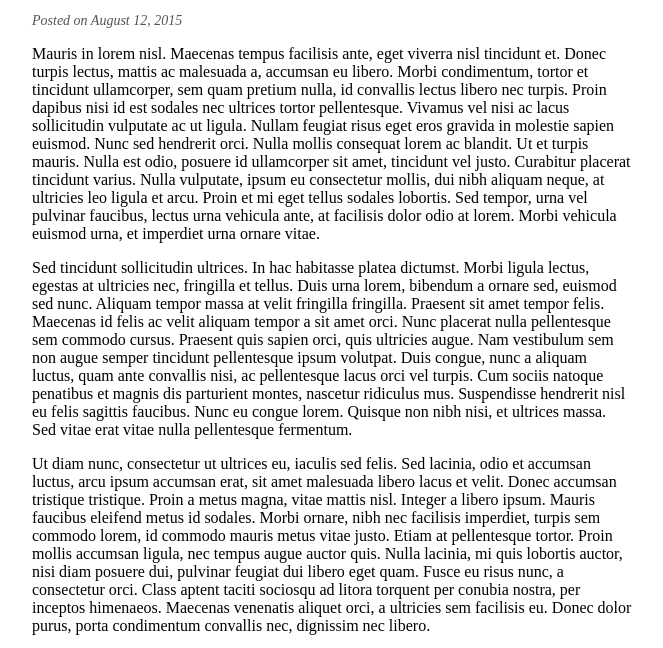
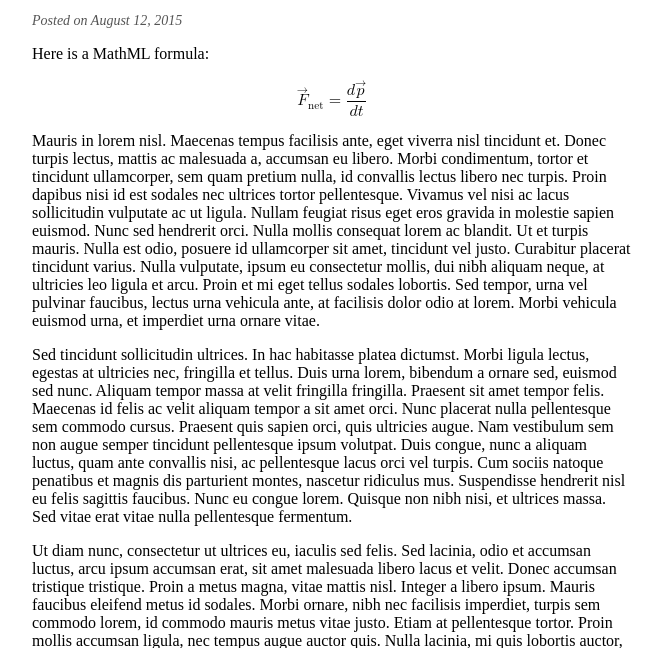
Before and after one commit to lispandfound/blog, a plain HTML site: page posts/2015-08-12-spqr.html in a window 1280 px wide. Shown: the part 107-755 px from the top of the page, without its empty margins (308-971 px from the left). Drawn offline with Linux system fonts and the light colour scheme.

Commit message:
deploy: 15616f426b6f21fb4e35fe36edc7d1d17b749897

```diff
--- a/posts/2015-08-12-spqr.html
+++ b/posts/2015-08-12-spqr.html
@@ -28,7 +28,9 @@
 
     </section>
     <section>
-        <p>Mauris in lorem nisl. Maecenas tempus facilisis ante, eget viverra nisl
+        <p>Here is a MathML formula:</p>
+<p><math display="block" xmlns="http://www.w3.org/1998/Math/MathML"><semantics><mrow><msub><mover><mi>F</mi><mo accent="true">→</mo></mover><mtext mathvariant="normal">net</mtext></msub><mo>=</mo><mfrac><mrow><mi>d</mi><mover><mi>p</mi><mo accent="true">→</mo></mover></mrow><mrow><mi>d</mi><mi>t</mi></mrow></mfrac></mrow><annotation encoding="application/x-tex">\vec{F}_\text{net}=\frac{d\vec{p}}{dt}</annotation></semantics></math></p>
+<p>Mauris in lorem nisl. Maecenas tempus facilisis ante, eget viverra nisl
 tincidunt et. Donec turpis lectus, mattis ac malesuada a, accumsan eu libero.
 Morbi condimentum, tortor et tincidunt ullamcorper, sem quam pretium nulla, id
 convallis lectus libero nec turpis. Proin dapibus nisi id est sodales nec
```
